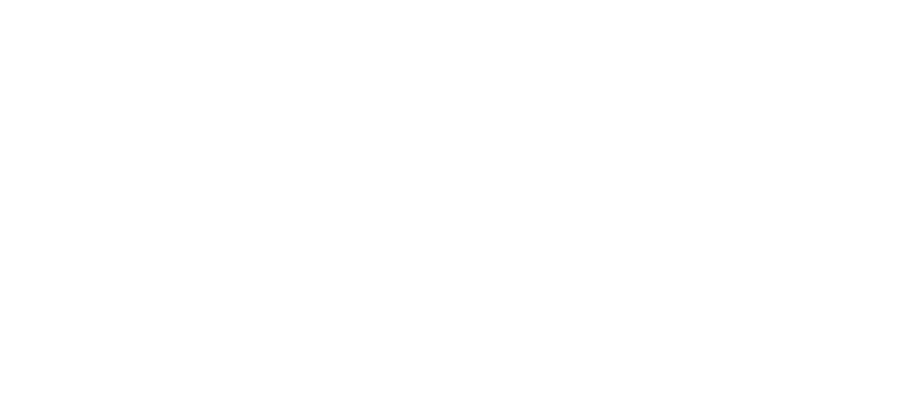
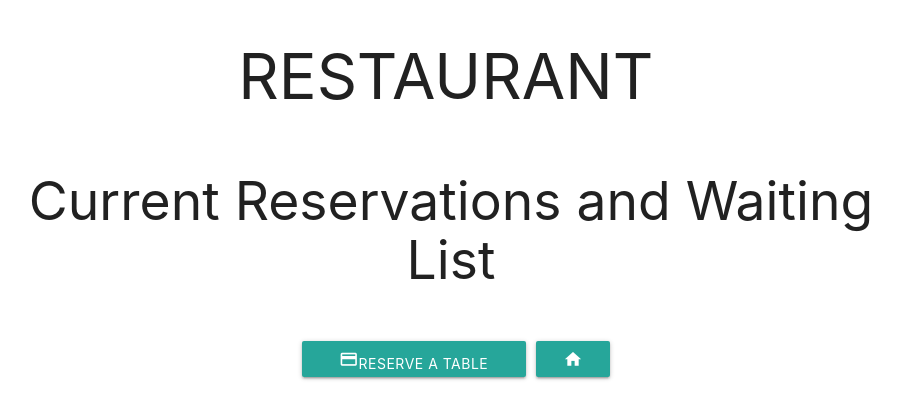
Before and after one commit to professorx00/HotRestaurants, a website: page public/tables.html in a window 1280 px wide. Shown: the whole page, without its empty margins (189-1090 px from the left). Drawn offline with nearby package versions, Linux system fonts and the light colour scheme.

Commit message:
basic header/btn on page

```diff
--- a/assets/css/styles.css
+++ b/assets/css/styles.css
@@ -0,0 +1,4 @@
+a.page-btn {
+  width: 80%;
+  margin: 10px;
+}
--- a/public/tables.html
+++ b/public/tables.html
@@ -5,8 +5,33 @@
   <meta name="viewport" content="width=device-width, initial-scale=1.0">
   <meta http-equiv="X-UA-Compatible" content="ie=edge">
   <title>Hot Restaurant - Tables</title>
+
+  <link href="https://fonts.googleapis.com/icon?family=Material+Icons" rel="stylesheet">
+  <link rel="stylesheet" href="https://cdnjs.cloudflare.com/ajax/libs/materialize/1.0.0/css/materialize.min.css">
+  <link rel="stylesheet" href="../assets/css/styles.css">
+
 </head>
 <body>
+
+    <body>
+        <div class="container">
+
+          <div class="row">
+
+            <h1 class="col s12 m6 offset-m3">RESTAURANT</h1>
+            <h2 class="col s12 center">Current Reservations and Waiting List</h2>
+
+          </div>
+
+          <div class="row center">
+
+            <a class="waves-effect waves-light btn col s3 offset-s4 page-btn" href="./reserve.html"><i class="material-icons">credit_card</i>Reserve a Table</a>
+            <a class="waves-effect waves-light btn col s1 page-btn" href="./index.html"><i class="material-icons">home</i></a>
+
+          </div>
+
+
+        </div>
 
 
 </body>
```
Also changed, not shown: public/index.html (+23 -0 lines), public/reserve.html (+25 -0 lines).
